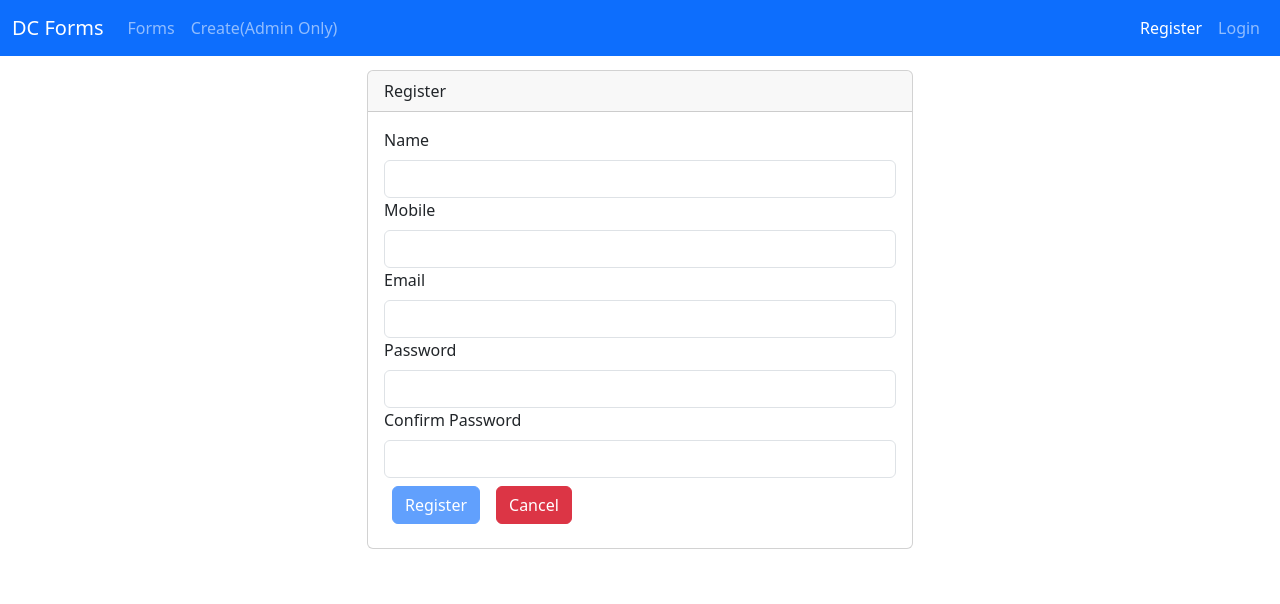
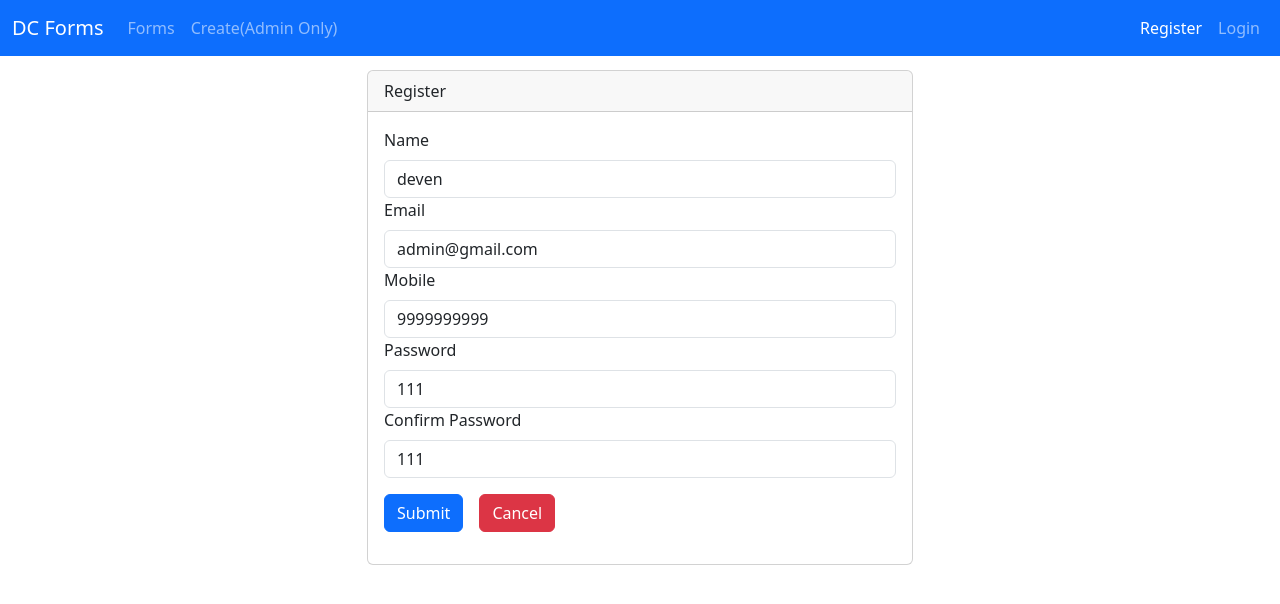
Before and after one commit to d3v3nx/DCForms, an Angular app: page /user/register in a window 1280 px wide. Shown: the top 604 px of the page. Built offline with nearby package versions, Linux system fonts and the light colour scheme.

Commit message:
21032024 0108pm

```diff
--- a/package.json
+++ b/package.json
@@ -21,6 +21,7 @@
     "@angular/platform-server": "^17.1.0",
     "@angular/router": "^17.1.0",
     "@angular/ssr": "^17.1.3",
+    "alertifyjs": "^1.13.1",
     "bootstrap": "^5.3.3",
     "bootstrap-icons": "^1.11.3",
     "express": "^4.18.2",
--- a/src/app/services/user.service.ts
+++ b/src/app/services/user.service.ts
@@ -6,16 +6,15 @@ import { User } from '../model/user';
 })
 export class UserService {
 
-constructor() { }
-addUser(user:User){
-  let users = [];
-  if (localStorage.getItem('Users')){
-    users = JSON.parse(localStorage.getItem('Users') as string);
-    users = [user, ...users];
+  constructor() { }
+  addUser(user: User) {
+    let users = [];
+    if (localStorage.getItem('Users')) {
+      users = JSON.parse(localStorage.getItem('Users') as string);
+
+    }
+    users.push(user);
+    localStorage.setItem('Users', JSON.stringify(users));
   }
-  else{
-    users = [user];
-  }
-  localStorage.setItem('Users',JSON.stringify(user));
+
 }
-}
--- a/src/app/user/user-register/user-register.component.html
+++ b/src/app/user/user-register/user-register.component.html
@@ -8,61 +8,65 @@
       <form [formGroup]="registrationForm" (ngSubmit)="onSubmit()">
         <div class="form-group col-12">
             <label for="name" class="form-label">Name</label>
-              <input type="text" name="name" [class.is-invalid]="fget['name'].invalid && fget['name'].touched" class="form-control" formControlName="name">
+            <input type="text" class="form-control" formControlName="name">
+            <span *ngIf="!name?.valid &&(name?.touched || userSubmitted)" class="error-block">
+              Please Provide Name
+            </span>
         </div>
-          <span *ngIf="fget['name'].invalid && (fget['name'].touched || userSubmitted)">
-            <span *ngIf="fget['name'].errors && fget['name'].errors['required']">
-              Please Enter Name
+
+        <div class="form-group col-12">
+          <label for="email" class="form-label">Email</label>
+          <input type="text" class="form-control" formControlName="email">
+          <span *ngIf="!email?.valid &&(email?.touched || userSubmitted)" class="error-block">
+            <span *ngIf="email.hasError('required')" >
+              Please Provide Email
+            </span>
+            <span *ngIf="email.hasError('email')" >
+              Please Provide valid Email
             </span>
           </span>
+        </div>
 
         <div class="form-group col-12">
           <label for="mobile" class="form-label">Mobile</label>
-            <input type="text" name="mobile" [class.is-invalid]="fget['mobile'].invalid && fget['mobile'].touched" class="form-control" formControlName="mobile">
+          <input type="text" class="form-control" formControlName="mobile">
+          <span *ngIf="!mobile?.valid &&(mobile?.touched || userSubmitted)" class="error-block">
+            Please Provide mobile number
+          </span>
         </div>
-          <span *ngIf="fget['mobile'].invalid && (fget['mobile'].touched|| userSubmitted)">
-            <span *ngIf="fget['mobile'].errors && fget['mobile'].errors['required']">
-              Please Enter Mobile Number
+
+        <div class="form-group col-12">
+          <label for="password" class="form-label">Password</label>
+          <input type="text" class="form-control" formControlName="password">
+          <span *ngIf="!password?.valid &&(password?.touched|| userSubmitted)" class="error-block">
+            <span *ngIf="password.hasError('required')" >
+              Please Provide Password
+            </span>
+            <span *ngIf="password.hasError('minlength')" >
+              Min length should be 3
             </span>
           </span>
+        </div>
 
         <div class="form-group col-12">
-            <label for="email" class="form-label">Email</label>
-            <input type="text" name="email" [class.is-invalid]="fget['email'].invalid && fget['email'].touched" class="form-control" formControlName="email">
-          </div>
-          <span *ngIf="fget['email'].invalid && (fget['email'].touched|| userSubmitted)">
-            <span *ngIf="fget['email'].errors && fget['email'].errors['required']">
-              Please Enter Email
+          <label for="confpass" class="form-label">Confirm Password</label>
+          <input type="text" class="form-control" formControlName="confpass">
+          <span *ngIf="!confpass?.valid && (confpass?.touched|| userSubmitted)" class="error-block">
+            <span *ngIf="confpass.hasError('required')" >
+              Please Provide Confirm Password
             </span>
           </span>
-
+          <span *ngIf="registrationForm.hasError('notmatched') && confpass.valid" class="error-block">
+            Password is not matched
+          </span>
+        </div>
         <div class="form-group col-12">
-            <label for="passwrod" class="form-label">Password</label>
-            <input type="text" name="pass" [class.is-invalid]="fget['pass'].invalid && fget['pass'].touched" class="form-control" formControlName="pass">
+          <button type="submit" class="btn btn-primary">Submit</button>
+          <button type="reset" class="btn btn-danger m-3">Cancel</button>
         </div>
-          <span *ngIf="fget['pass'].invalid && (fget['pass'].touched|| userSubmitted)">
-            <span *ngIf="fget['pass'].errors && fget['pass'].errors['required']">
-              Please Enter Password
-            </span>
-          </span>
-
-          <div class="form-group col-12">
-            <label for="cpassword" class="form-label">Confirm Password</label>
-            <input type="text" name="confpass" [class.is-invalid]="fget['confpass'].invalid && fget['confpass'].touched" class="form-control" formControlName="confpass">
-          </div>
-          <span *ngIf="fget['confpass'].invalid &&( fget['confpass'].touched || userSubmitted)">
-            <span *ngIf="fget['confpass'].errors && fget['confpass'].errors['required']">
-              Please Enter Conf Password
-            </span>
-          </span>
-
-          <div class="form-group col-12">
-            <button type="submit" [class.disabled]="registrationForm.invalid" class="btn btn-primary m-2">Register</button>
-            <button type="reset" class="btn btn-danger m-2">Cancel</button>
-          </div>
+        <!-- Form valus {{registrationForm.value|json}}<br>
+        Form status {{registrationForm.valid}} -->
       </form>
-        <!-- Form val {{registrationForm.value|json}}<br>
-        Form status {{registrationForm.status | json}} -->
     </div>
   </div>
   </div>
--- a/src/app/user/user-register/user-register.component.ts
+++ b/src/app/user/user-register/user-register.component.ts
@@ -9,11 +9,13 @@ import { User } from '../../model/user';
   styleUrl: './user-register.component.css'
 })
 export class UserRegisterComponent {
-  registrationForm!: FormGroup;
-  user!:User;
-  userSubmitted:boolean = false;
+  registrationForm: FormGroup;
+  user: User;
+  userSubmitted: boolean;
   emailregex = '^[a-zA-Z0-9_.+-]+@[a-zA-Z0-9-]+\.[a-zA-Z0-9-.]+$';
-  constructor(private fb: FormBuilder, private userServeice: UserService) { }
+  constructor(
+    private fb: FormBuilder,
+    private userServeice: UserService) { }
   ngOnInit() {
     //   this.registrationForm = new FormGroup({
     //     name : new FormControl('',Validators.required),
@@ -26,13 +28,13 @@ export class UserRegisterComponent {
     this.createRegistrationForm();
   }
   onSubmit() {
-    // console.log(this.registrationForm.value);
+    // console.log(this.registrationForm);
     this.userSubmitted = true;
-    if(this.registrationForm.valid){
-    // this.user = Object.assign(this.user, this.registrationForm.value);
-    this.userServeice.addUser(this.userData());
-    this.registrationForm.reset();
-    this.userSubmitted = false;
+    if (this.registrationForm.valid) {
+      // this.user = Object.assign(this.user, this.registrationForm.value);
+      this.userServeice.addUser(this.userData());
+      // this.registrationForm.reset();
+      this.userSubmitted = false;
     }
   }
   get fget() {
@@ -41,37 +43,46 @@ export class UserRegisterComponent {
   createRegistrationForm() {
     this.registrationForm = this.fb.group
       ({
-        name: ['', Validators.required],
-        email: ['', Validators.required],
-        mobile: ['', Validators.required],
-        pass: ['', Validators.required],
-        confpass: ['', Validators.required]
+        name: ['deven', Validators.required],
+        email: ['admin@gmail.com', [Validators.required, Validators.email]],
+        mobile: ['9999999999', Validators.required],
+        password: ['111', [Validators.required, Validators.minLength(3)]],
+        confpass: ['111', Validators.required]
       },
-        { Validators: this.passwordMatchingValidator }
+        { validators: this.passwordMatchingValidator }
       );
   }
-  passwordMatchingValidator(fc: AbstractControl): ValidationErrors | null {
-    return fc.get('pass')?.value === fc.get('confpass')?.value ? null :
-      { notmatched: true }
+  passwordMatchingValidator(fg: AbstractControl): ValidationErrors | null {
+    return fg.get('password')?.value === fg.get('confpass')?.value ? null :
+      { notmatched: true };
   };
-  userData():User{
-    return this.user = {
-      name : this.name.value,
-      email:this.email.value,
-      password : this.password.value,
-      mobile : this.mobile.value
+  userData(): User {
+    if (this.registrationForm) {
+      return this.user = {
+        name: this.name ? this.name.value : '',
+        email: this.email ? this.email.value : '',
+        password: this.password ? this.password.value : '',
+        mobile: this.mobile ? this.mobile.value : ''
+      };
+    } else {
+      return {} as User;
     }
   }
-  get name(){
+
+  // getter methods
+  get name() {
     return this.registrationForm.get('name') as FormControl;
   }
-  get email(){
+  get email() {
     return this.registrationForm.get('email') as FormControl;
   }
-  get password(){
+  get password() {
     return this.registrationForm.get('password') as FormControl;
   }
-  get mobile(){
+  get confpass() {
+    return this.registrationForm.get('confpass') as FormControl;
+  }
+  get mobile() {
     return this.registrationForm.get('mobile') as FormControl;
   }
 
--- /dev/null
+++ b/src/assets/form.css
@@ -0,0 +1,7 @@
+.ng-invalid .ng-touched{
+    border-color: red;
+
+    }
+.error-block{
+        color: red;
+    }
--- a/src/styles.css
+++ b/src/styles.css
@@ -1 +1,2 @@
 /* You can add global styles to this file, and also import other style files */
+@import 'assets/form.css';
--- a/tsconfig.json
+++ b/tsconfig.json
@@ -19,6 +19,7 @@
     "target": "ES2022",
     "module": "ES2022",
     "useDefineForClassFields": false,
+    "strictPropertyInitialization": false,
     "ignoreDeprecations": "5.0",
     "suppressImplicitAnyIndexErrors": true,
     "lib": [
```
Also changed, not shown: 1 other file (tests, documents, lock files or other folders). Lines whose indentation alone changed are shown as unchanged.
